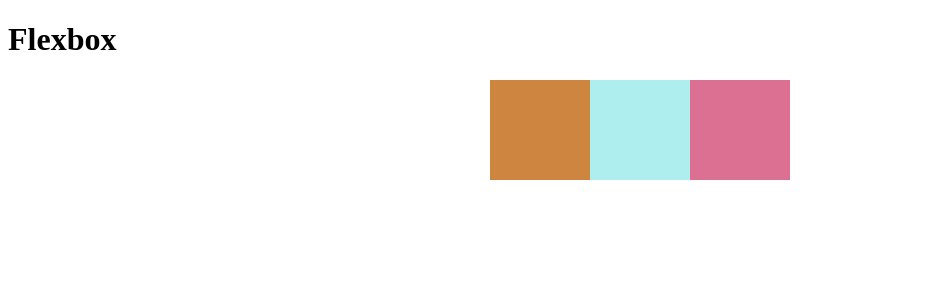
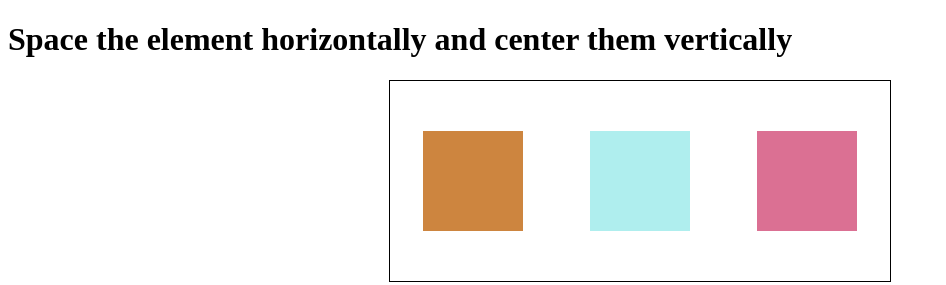
Before and after one commit to letotor/flexbox, a website built with Parcel: page index.html in a window 1280 px wide. Shown: the whole page, without its empty margins (0-946 px from the left). Built offline with nearby package versions, Linux system fonts and the light colour scheme.

Commit message:
flex align center

```diff
--- a/index.html
+++ b/index.html
@@ -11,7 +11,7 @@
 
 <body>
     <h1>
-        Flexbox
+        Space the element horizontally and center them vertically
     </h1>
     <div class="bloc-container">
         <div class="blocs bg-peru"></div>
--- a/style.css
+++ b/style.css
@@ -1,6 +1,11 @@
 .bloc-container {
+    margin: auto;
+    width:500px;
     display: flex;
-    justify-content: center;
+    border: 1px solid black;
+    height: 200px;
+    justify-content: space-around;
+    align-items: center;
 }
 
 .blocs {
```
